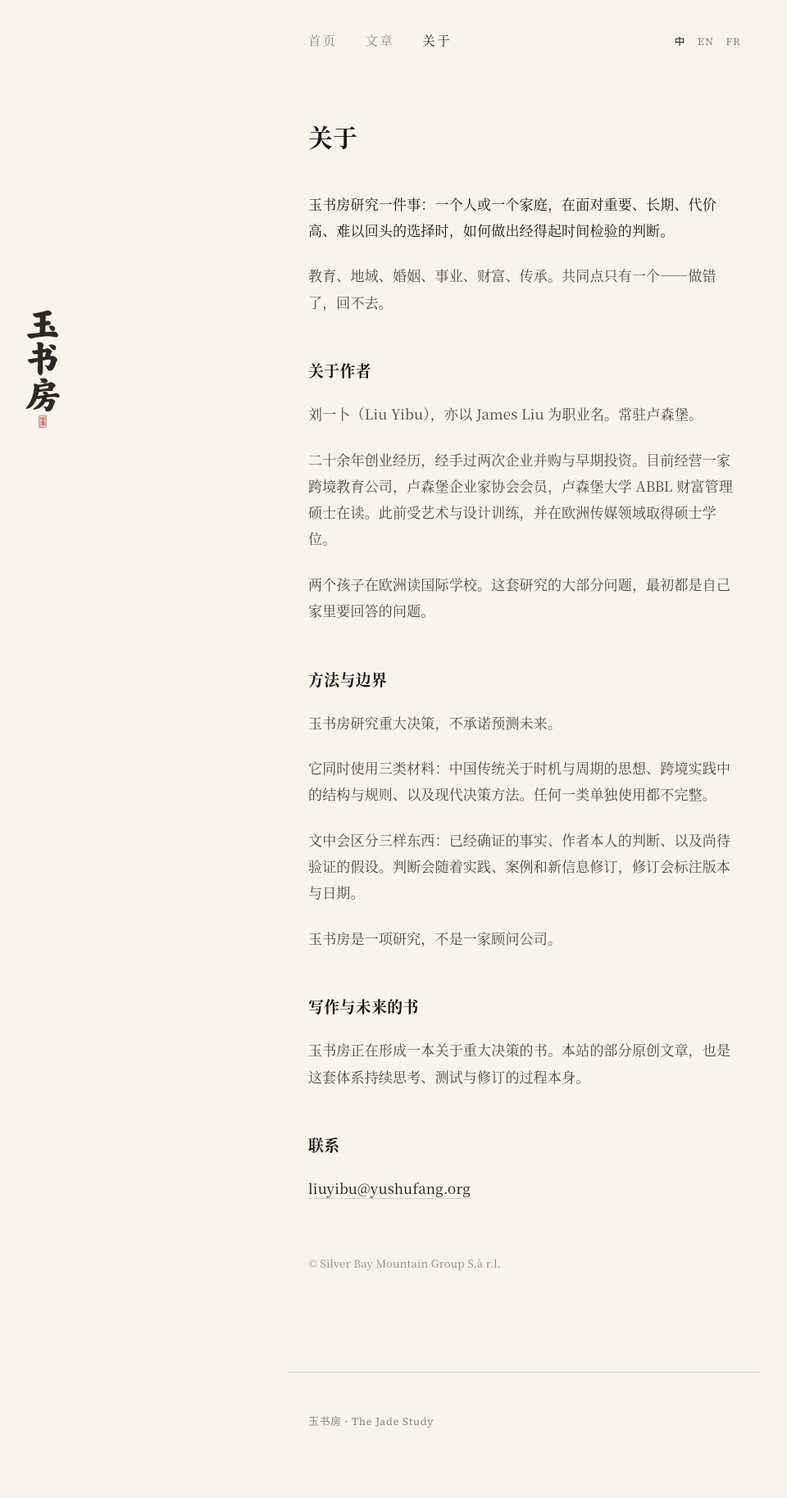
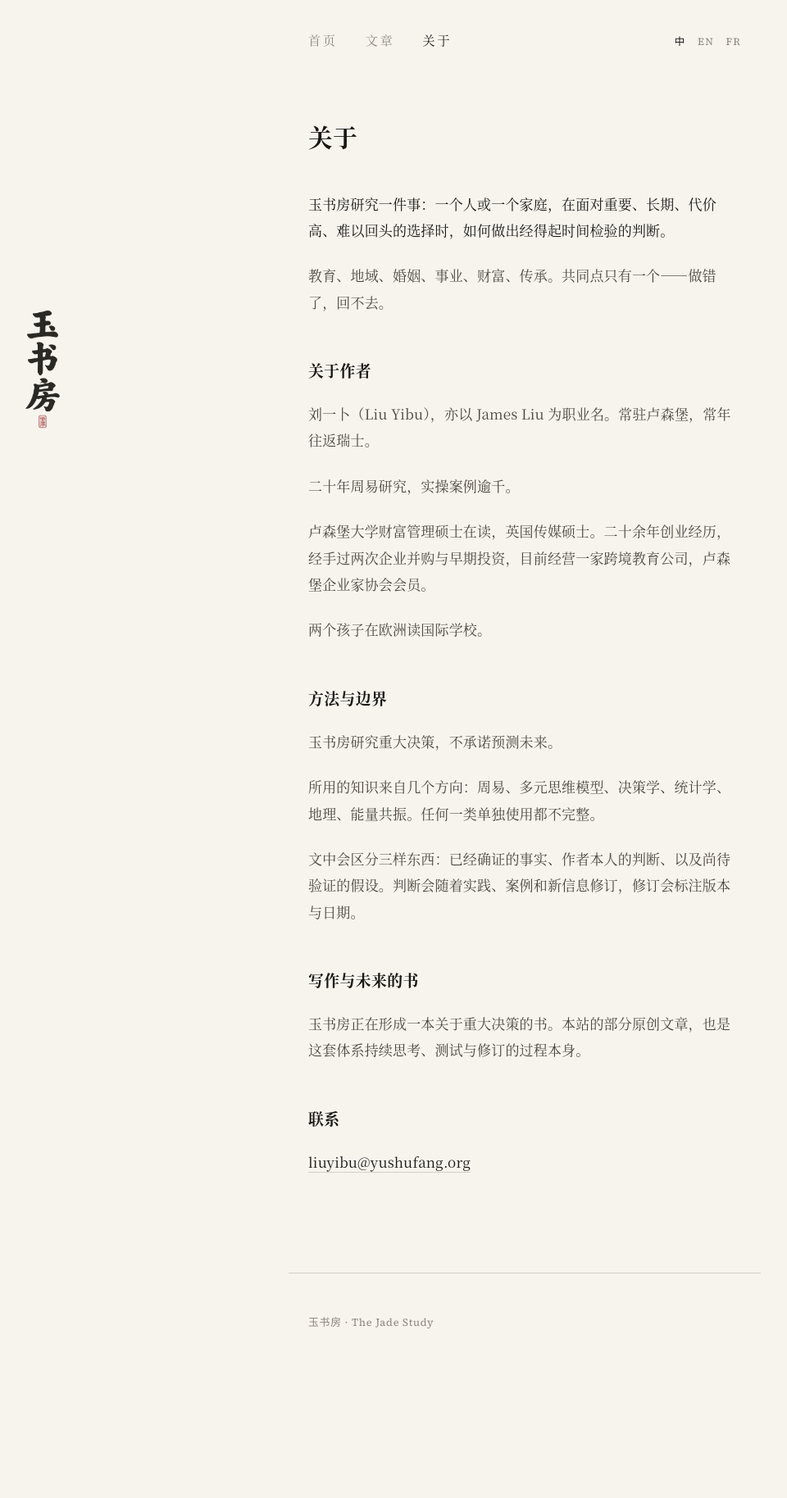
Before and after one commit to CharlieThomasMunger/yushufang, a Jekyll site: the page built from about.md, in a window 1280 px wide. Shown: the whole page at 82% size, without its empty margins (0-960 px from the left). Built offline with Jekyll 4.4.1, drawn with Linux system fonts in a browser that asks for light colours; after the commit the page ends 1706 px from its top, so only the background shows below that.

Commit message:
Add files via upload

```diff
--- a/about.md
+++ b/about.md
@@ -14,21 +14,21 @@ description: 玉书房是一项关于家庭重大、不可逆决策的独立研
 
 ## 关于作者
 
-刘一卜（Liu Yibu），亦以 James Liu 为职业名。常驻卢森堡。
+刘一卜（Liu Yibu），亦以 James Liu 为职业名。常驻卢森堡，常年往返瑞士。
 
-二十余年创业经历，经手过两次企业并购与早期投资。目前经营一家跨境教育公司，卢森堡企业家协会会员，卢森堡大学 ABBL 财富管理硕士在读。此前受艺术与设计训练，并在欧洲传媒领域取得硕士学位。
+二十年周易研究，实操案例逾千。
 
-两个孩子在欧洲读国际学校。这套研究的大部分问题，最初都是自己家里要回答的问题。
+卢森堡大学财富管理硕士在读，英国传媒硕士。二十余年创业经历，经手过两次企业并购与早期投资，目前经营一家跨境教育公司，卢森堡企业家协会会员。
+
+两个孩子在欧洲读国际学校。
 
 ## 方法与边界
 
 玉书房研究重大决策，不承诺预测未来。
 
-它同时使用三类材料：中国传统关于时机与周期的思想、跨境实践中的结构与规则、以及现代决策方法。任何一类单独使用都不完整。
+所用的知识来自几个方向：周易、多元思维模型、决策学、统计学、地理、能量共振。任何一类单独使用都不完整。
 
 文中会区分三样东西：已经确证的事实、作者本人的判断、以及尚待验证的假设。判断会随着实践、案例和新信息修订，修订会标注版本与日期。
-
-玉书房是一项研究，不是一家顾问公司。
 
 ## 写作与未来的书
 
@@ -50,13 +50,15 @@ description: 玉书房是一项关于家庭重大、不可逆决策的独立研
   "jobTitle": "Founder, 玉书房",
   "homeLocation": { "@type": "Place", "name": "Luxembourg" },
   "knowsAbout": [
-    "family decision-making",
+    "major family decisions",
+    "Yijing studies",
+    "mental models",
+    "decision theory",
+    "statistics",
+    "geography",
     "cross-border education",
     "wealth structuring",
-    "succession planning",
-    "relocation and residence planning"
+    "succession planning"
   ]
 }
 </script>
-
-<p style="margin-top:4rem;font-size:.82rem;color:#8B8579">&copy; Silver Bay Mountain Group S.à r.l.</p>
```
Also changed, not shown: en/about.md (+6 -6 lines), en/index.md (+1 -5 lines), fr/index.md (+3 -3 lines), index.html (+6 -1 lines).
